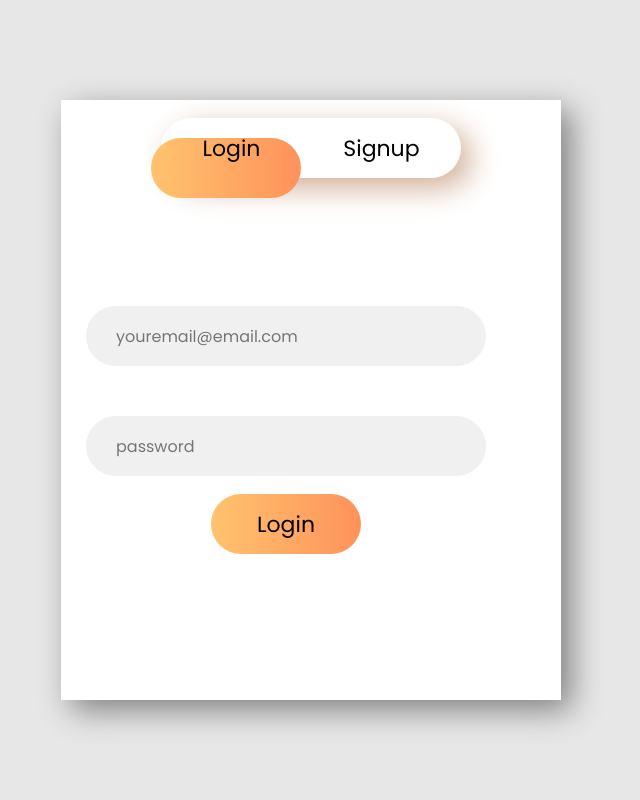
After one commit to dpshah23/CodeVerse, a Django app: template templates/login.html in a window 1280 px wide. The commit adds this page. Shown: the whole page, without its empty margins (329-969 px from the left). Run offline with Django 4.2, Linux system fonts and the light colour scheme; the template is opened without the code that fills it, so the values that code supplies are empty; data comes from the database, SQL or seed files in the repository; some libraries are stand-ins or nearby versions.

Commit message:
login page done

```diff
--- /dev/null
+++ b/static/css/login.css
@@ -0,0 +1,396 @@
+@import url("https://fonts.googleapis.com/css2?family=Poppins:wght@300;400;500;600;700&display=swap");
+
+* {
+  margin: 0;
+  padding: 0;
+  box-sizing: border-box;
+  font-family: "Poppins", sans-serif;
+}
+
+body {
+  height: 100vh;
+  width: 100vw;
+  display: flex;
+  justify-content: center;
+  align-items: center;
+  flex-direction: column;
+  gap: 30px;
+  background-color: rgb(231, 231, 231);
+}
+
+.container {
+  height: 600px;
+  width: 500px;
+  background-color: white;
+  box-shadow: 10px 10px 30px rgb(128, 128, 128);
+  position: relative;
+  overflow: hidden;
+}
+
+.btn {
+  height: 60px;
+  width: 300px;
+  margin: 18px auto;
+  box-shadow: 10px 10px 30px rgb(209, 175, 151);
+  border-radius: 50px;
+  display: flex;
+  justify-content: space-around;
+  align-items: center;
+}
+
+.login,
+.signup {
+  font-size: 22px;
+  border: none;
+  outline: none;
+  background-color: transparent;
+  position: relative;
+  cursor: pointer;
+}
+
+.slider {
+  height: 60px;
+  width: 150px;
+  border-radius: 50px;
+  background-image: linear-gradient(
+    to right,
+    rgb(255, 195, 110),
+    rgb(255, 146, 91)
+  );
+  position: absolute;
+  top: 38px;
+  left: 90px;
+  transition: all 0.5s ease-in-out;
+}
+
+.moveslider {
+  left: 245px;
+}
+
+.form-section {
+  height: 500px;
+  width: 1000px;
+  padding: 20px 0;
+  display: flex;
+  position: relative;
+  transition: all 0.5s ease-in-out;
+  left: 0px;
+}
+
+.form-section-move {
+  left: -500px;
+}
+
+.login-box,
+.signup-box {
+  height: 100%;
+  width: 500px;
+  display: flex;
+  flex-direction: column;
+  align-items: center;
+  justify-content: center;
+  padding: 0px 40px;
+}
+
+.login-box {
+  gap: 50px;
+  margin-top: -1rem;
+  width: 450px;
+}
+
+.signup-box {
+  gap: 30px;
+  width: 600px;
+}
+
+.ele {
+  height: 55px;
+  width: 400px;
+  outline: none;
+  border: none;
+  color: rgb(77, 77, 77);
+  background-color: rgb(240, 240, 240);
+  border-radius: 50px;
+  padding-left: 30px;
+  font-size: 15px;
+}
+
+.login-box .ele{
+    font-size: 1rem;
+    height: 60px;
+    padding-left: 30px;
+}
+.submit {
+  height: 60px;
+  width: 150px;
+  border-radius: 50px;
+  background-image: linear-gradient(
+    to right,
+    rgb(255, 195, 110),
+    rgb(255, 146, 91)
+  );
+  font-size: 22px;
+  border: none;
+  cursor: pointer;
+  margin-left: 0rem;
+  margin-top: -2rem;
+}
+
+.error-message {
+  color: red;
+  font-size: 1rem;
+  opacity: 0;
+  height: 0;
+  margin-top: 0;
+  margin-bottom: -30px;
+  transition: opacity 0.5s ease-in-out, height 0.5s ease-out,
+    margin-top 0.5s ease-out;
+  overflow: hidden;
+}
+
+.error-message.active {
+  opacity: 1;
+
+  height: 20px; /* Adjust this height to fit the design */
+  margin-top: -19px; /* Adjust this margin to fit the design */
+  margin-bottom: -1px;
+}
+
+.password-container {
+  position: relative;
+  display: flex;
+  align-items: center;
+  width: 100%;
+  padding: 0;
+  width: 400px;
+}
+
+.password-container .eye-icon {
+  position: absolute;
+  right: 10px;
+  cursor: pointer;
+}
+
+.error-message,
+.error {
+  color: red;
+  font-size: 1rem;
+  transition: margin-top 0.5s ease-in , opacity 0.5s ease-in-out,
+    ;
+}
+
+.error-message.active,
+.match {
+  color: green;
+  opacity: 1;
+  /* height: 20px; */
+  margin-top: -10px;
+  margin-bottom: 0px;
+}
+
+.no-match {
+  color: red;
+  opacity: 1;
+  /* height: 20px; */
+  margin-top: -10px;
+  margin-bottom: 0px;
+}
+
+#toastBox{
+  position: absolute;
+  bottom: 30px;
+  right: 30px;
+  display: flex;
+  align-items: flex-end;
+  flex-direction: column;
+  overflow: hidden;
+  padding: 20px;
+  /* background-color: brown; */
+}
+
+.toast{
+
+  width: 400px;
+  height: 73px;
+  background: #dcf5dcf5;
+  border-radius: 5px;
+  font-weight: 500;
+  margin: 15px 0px;
+  box-shadow: 0 0 20px rgba(255, 255, 255, 0.3);
+  color: black;
+  display: flex;
+  align-items: center;
+  position: relative;
+  transform: translateX(100%);
+  animation: moveleft 0.5s linear forwards;
+}
+.toast.error{
+  background: #f3e4e4f5;
+}
+.toast i{
+  margin: 0 20px;
+  font-size: 35px;
+  color: green
+}
+
+.toast.error i{
+  color: red;
+}
+
+.toast::after{
+  content: '';
+  position: absolute;
+  left: 0;
+  bottom: 0;
+  width: 100%;
+  height: 5px;
+  background: green;
+  animation: anim 4s linear forwards;
+}
+
+@keyframes anim {
+  100%{
+    width: 0;
+  }
+}
+
+@keyframes moveleft{
+  100%{
+    transform: translateX(0);
+  }
+}
+.toast.error::after{
+  background: red;
+}
+/* For Responsiveness of the page */
+@media screen and (max-width: 650px) {
+  .container {
+    height: 600px;
+    width: 300px;
+    /* background: red; */
+    height: 84vh;
+    width: 52vh;
+  }
+
+
+  .btn {
+    height: 50px;
+    width: 200px;
+    margin: 20px auto;
+    /* background: red; */
+  }
+
+  .login,
+  .signup {
+    font-size: 19px;
+  }
+
+  .slider {
+    height: 53px;
+    width: 100px;
+    left: 63px;
+  }
+
+  .moveslider {
+    left: 167px;
+  }
+
+  .form-section {
+    height: 500px;
+    width: 600px;
+  }
+
+  .form-section-move {
+    left: -300px;
+  }
+
+  .login-box,
+  .signup-box {
+    height: 100%;
+    width: 297px;
+  }
+
+  .ele {
+    height: 50px;
+    width: 250px;
+    font-size: 15px;
+    /* margin-left: 72px; */
+  }
+
+  .submit {
+    height: 50px;
+    width: 130px;
+    font-size: 19px;
+    margin-bottom: 57px;
+    margin-right: -21px;
+  }
+
+  #toastBox{
+    bottom: 0px;
+    right: 2px;
+    padding: 12px;
+  }
+}
+
+@media screen and (max-width: 320px) {
+  .container {
+    height: 600px;
+    width: 250px;
+  }
+
+  .heading {
+    font-size: 30px;
+  }
+
+  .title {
+    font-size: 10px;
+  }
+
+  .btn {
+    height: 50px;
+    width: 200px;
+    margin: 20px auto;
+  }
+
+  .login,
+  .signup {
+    font-size: 19px;
+  }
+
+  .slider {
+    height: 50px;
+    width: 100px;
+    left: 27px;
+  }
+
+  .moveslider {
+    left: 127px;
+  }
+
+  .form-section {
+    height: 500px;
+    width: 500px;
+  }
+
+  .form-section-move {
+    left: -250px;
+  }
+
+  .login-box,
+  .signup-box {
+    height: 100%;
+    width: 250px;
+  }
+
+  .ele {
+    height: 50px;
+    width: 220px;
+    font-size: 15px;
+  }
+
+  .submit {
+    height: 50px;
+    width: 130px;
+    font-size: 19px;
+  }
+}
--- /dev/null
+++ b/templates/login.html
@@ -0,0 +1,80 @@
+<!DOCTYPE html>
+<html lang="en">
+  <head>
+    <!-- primary meta tags-->
+    <meta charset="UTF-8" />
+    <meta name="viewport" content="width=device-width, initial-scale=1.0" />
+    <title>Login/Sign UP</title>
+    <link rel="stylesheet" href="/static/css/login.css" />
+    <!-- <link rel="stylesheet" href="/static/css/navbar.css" /> -->
+    <script src="https://kit.fontawesome.com/36d72e7e2f.js" crossorigin="anonymous"></script>
+    <link href='https://unpkg.com/boxicons@2.1.4/css/boxicons.min.css' rel='stylesheet'>
+  </head>
+  <body>
+    <div class="container">
+      <div class="slider"></div>
+      <div class="btn">
+        <button class="login">Login</button>
+        <button class="signup">Signup</button>
+      </div>
+      <!-- login form -->
+      <div class="form-section">
+        <div class="login-box">
+          <input
+            type="email"
+            class="email ele"
+            placeholder="youremail@email.com"
+          />
+          <input type="password" class="password ele" placeholder="password" />
+          <button class="submit" onclick="showToast(loginmsg)">Login</button>
+        </div>
+        <!--signup form-->
+        <div class="signup-box" id="signup-form">
+          <input
+            type="text"
+            class="name ele"
+            id="username"
+            placeholder="Enter your name"
+          />
+          <span id="username-error" class="error-message"></span>
+          <input
+            type="email"
+            class="email ele"
+            placeholder="youremail@email.com"
+          />
+          <div class="password-container ele">
+            <input
+              type="password"
+              class="password ele"
+              id="password"
+              placeholder="Password"
+            />
+            <i
+              class="bx bx-hide eye-icon"
+              onclick="togglePassword('password', this)"
+            ></i>
+          </div>
+          <div class="password-container ele">
+            <input
+              type="password"
+              class="password ele"
+              id="ConfirmPassword"
+              placeholder="Confirm password"
+            />
+            <i
+              class="bx bx-hide eye-icon"
+              onclick="togglePassword('ConfirmPassword', this)"
+            ></i>
+          </div>
+          <span id="password-match-error" class="error"></span>
+          <button class="submit" onclick="showToast(signupmsg)">Signup</button>
+        </div>
+      </div>
+    </div>
+
+    <div id="toastBox">
+
+    </div>
+    <script src="/script/script.js"></script>
+  </body>
+</html>
--- a/templates/navbar.html
+++ b/templates/navbar.html
@@ -8,9 +8,7 @@
     <!--
       - primary meta tags
     -->
-    <title> {% block title %}{% endblock title %} |Blogy - Hey, we're Blogy. See our thoughts, stories and ideas.</title>
-    <meta name="title" content="Blogy - Hey, we' re Blogy. See our thoughts, stories and ideas.">
-    <meta name="description" content="This is a blog html template made by codewithsadee">
+    <title> {% block title %}{% endblock title %} | Code Verse</title>
 
     <!--
       - favicon
@@ -52,7 +50,7 @@
             </li>
 
             <li class="navbar-item">
-              <a href="#" class="navbar-link hover:underline" data-nav-link>Blogs</a>
+              <a href="/templates/blogs.html" class="navbar-link hover:underline" data-nav-link>Blogs</a>
             </li>
 
             <li class="navbar-item">
```
